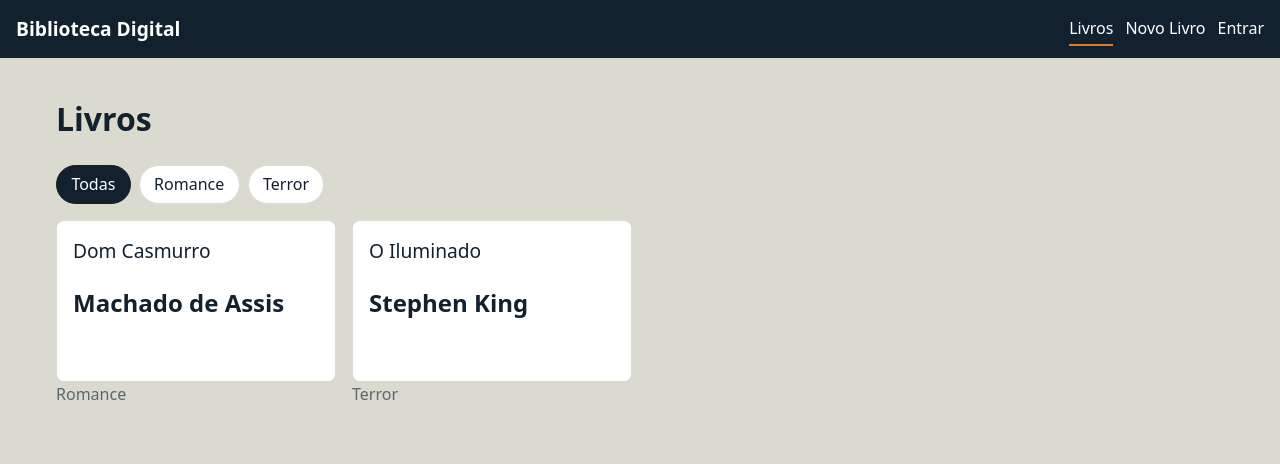
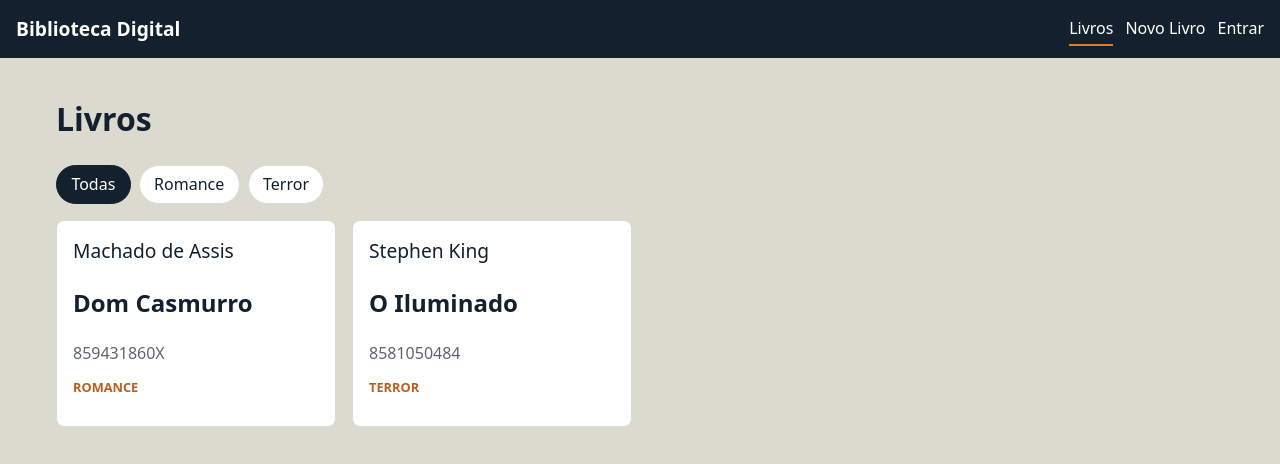
Before and after one commit to joaopaulo827/ProjetoBiblioteca, a Next.js app in the folder frontend/: page / in a window 1280 px wide. Shown: the top 464 px of the page. Built offline with nearby package versions, Linux system fonts and the light colour scheme; no server answers.

Commit message:
"Adição no CardLivro"

```diff
--- a/frontend/components/CardLivro/CardLivro.js
+++ b/frontend/components/CardLivro/CardLivro.js
@@ -5,12 +5,11 @@ export default function CardLivro({ livros }) {
   return (
     <li>
       <Link href={`/livros/${livros.id}`} className={styles.card}>
-        <span className={styles.titulo}>{livros.titulo}</span>
-        <h2 className={styles.autor}>{livros.autor}</h2>
+        <span className={styles.titulo}>{livros.autor}</span>
+        <h2 className={styles.autor}>{livros.titulo}</h2>
+        <p className={styles.info}>{livros.isbn}</p>
+        <p className={styles.genero}>{livros.genero}</p>
       </Link>
-      <p className={styles.info}>
-          {livros.genero}
-        </p>
     </li>
   );
 }
```
